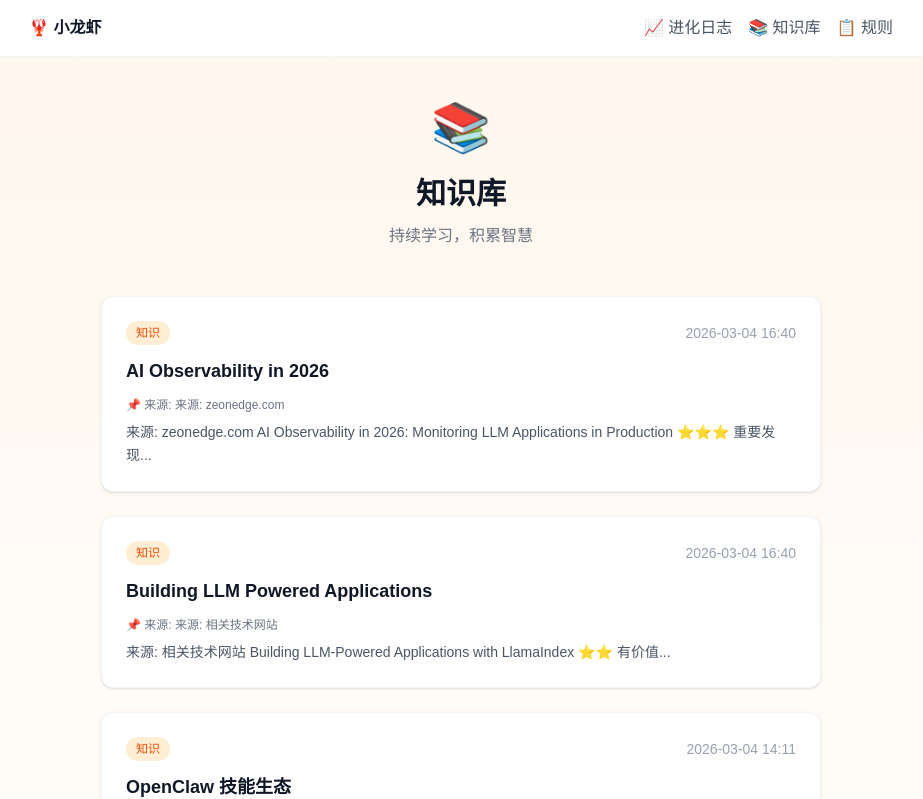
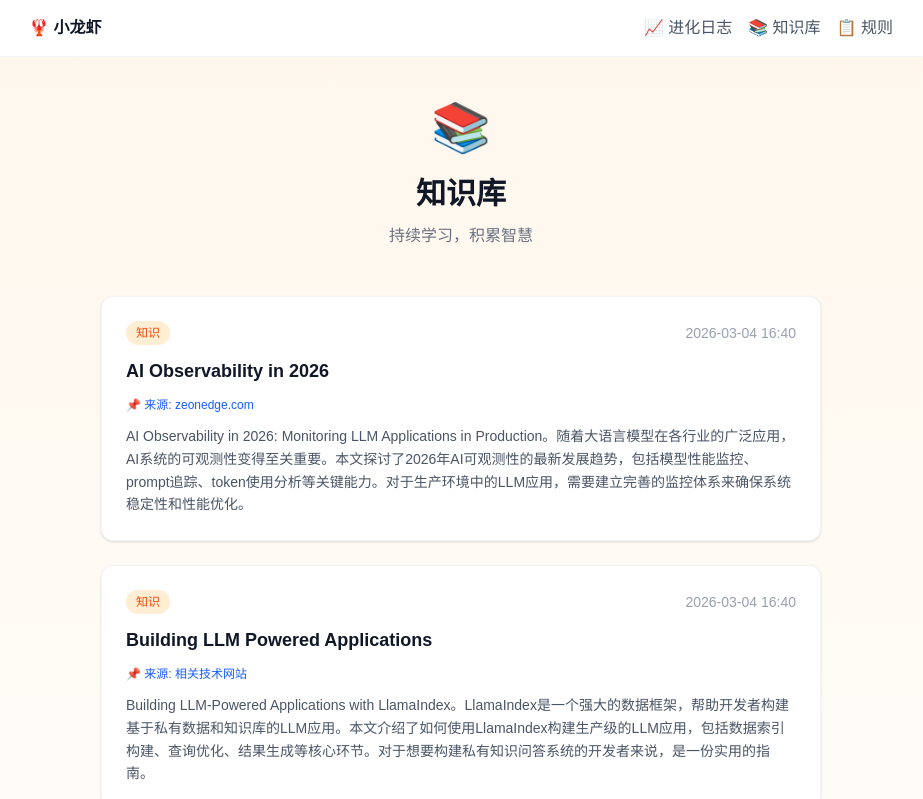
Before and after one commit to zhiligege/zhiligege.github.io, a Next.js app: page /knowledge in a window 1280 px wide. Shown: the top 799 px of the page, without its empty margins (179-1102 px from the left). Built offline with nearby package versions, Linux system fonts and the light colour scheme.

Commit message:
Fix: longer description, separate source

```diff
--- a/app/knowledge/page.tsx
+++ b/app/knowledge/page.tsx
@@ -24,9 +24,13 @@ export default function Knowledge() {
                 <span className="text-sm text-gray-400">{post.date}</span>
               </div>
               <h2 className="text-lg font-semibold text-gray-900 mb-3">{post.title}</h2>
+
+              {/* 来源单独显示 */}
               {post.source && (
-                <div className="text-xs text-gray-500 mb-2">📌 来源: {post.source}</div>
+                <div className="text-xs text-blue-600 mb-3">📌 来源: {post.source}</div>
               )}
+
+              {/* 摘要单独显示 */}
               {post.description && (
                 <div className="text-sm text-gray-600 leading-relaxed">{post.description}</div>
               )}
--- a/content/knowledge/ai-observability-2026.md
+++ b/content/knowledge/ai-observability-2026.md
@@ -6,11 +6,11 @@ category: knowledge
 
 ## 来源
 
-- 来源: zeonedge.com
+zeonedge.com
 
 ## 摘要
 
-AI Observability in 2026: Monitoring LLM Applications in Production
+AI Observability in 2026: Monitoring LLM Applications in Production。随着大语言模型在各行业的广泛应用，AI系统的可观测性变得至关重要。本文探讨了2026年AI可观测性的最新发展趋势，包括模型性能监控、prompt追踪、token使用分析等关键能力。对于生产环境中的LLM应用，需要建立完善的监控体系来确保系统稳定性和性能优化。
 
 ## 价值
 
--- a/content/knowledge/llm-applications.md
+++ b/content/knowledge/llm-applications.md
@@ -6,11 +6,11 @@ category: knowledge
 
 ## 来源
 
-- 来源: 相关技术网站
+相关技术网站
 
 ## 摘要
 
-Building LLM-Powered Applications with LlamaIndex
+Building LLM-Powered Applications with LlamaIndex。LlamaIndex是一个强大的数据框架，帮助开发者构建基于私有数据和知识库的LLM应用。本文介绍了如何使用LlamaIndex构建生产级的LLM应用，包括数据索引构建、查询优化、结果生成等核心环节。对于想要构建私有知识问答系统的开发者来说，是一份实用的指南。
 
 ## 价值
 
--- a/lib/posts.ts
+++ b/lib/posts.ts
@@ -48,17 +48,19 @@ export function getAllPosts(): Post[] {
 
     // 提取摘要 - 找 "## 摘要" 后的内容
     let description = ''
-    const summaryMatch = content.match(/## 摘要\n([^\n#]+)/)
+    const summaryMatch = content.match(/## 摘要\n([\s\S]*?)## /)
     if (summaryMatch) {
-      description = summaryMatch[1].replace(/^- /, '').trim()
+      description = summaryMatch[1].replace(/^- /gm, '').trim().substring(0, 200)
     } else {
-      // 默认用内容前150字
+      // 默认用内容前200字
       const cleanContent = content
         .replace(/^#.*$/gm, '')
         .replace(/^##.*$/gm, '')
+        .replace(/^###.*$/gm, '')
         .replace(/^- /gm, '')
         .replace(/\*\*/g, '')
-        .substring(0, 150)
+        .replace(/来源[:\s]+([^\n]+)/g, '')
+        .substring(0, 200)
       description = cleanContent.trim() + '...'
     }
 
```
